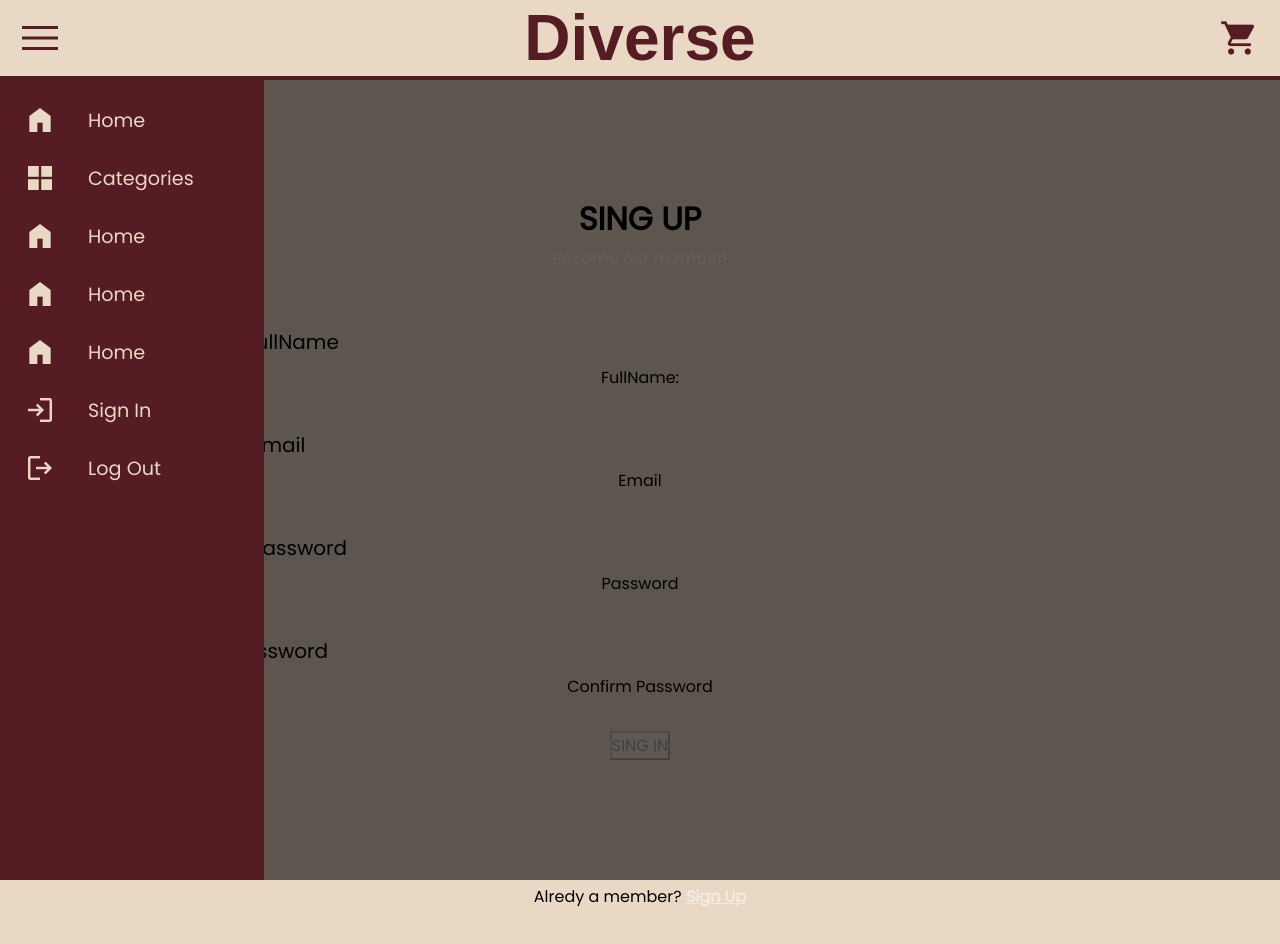
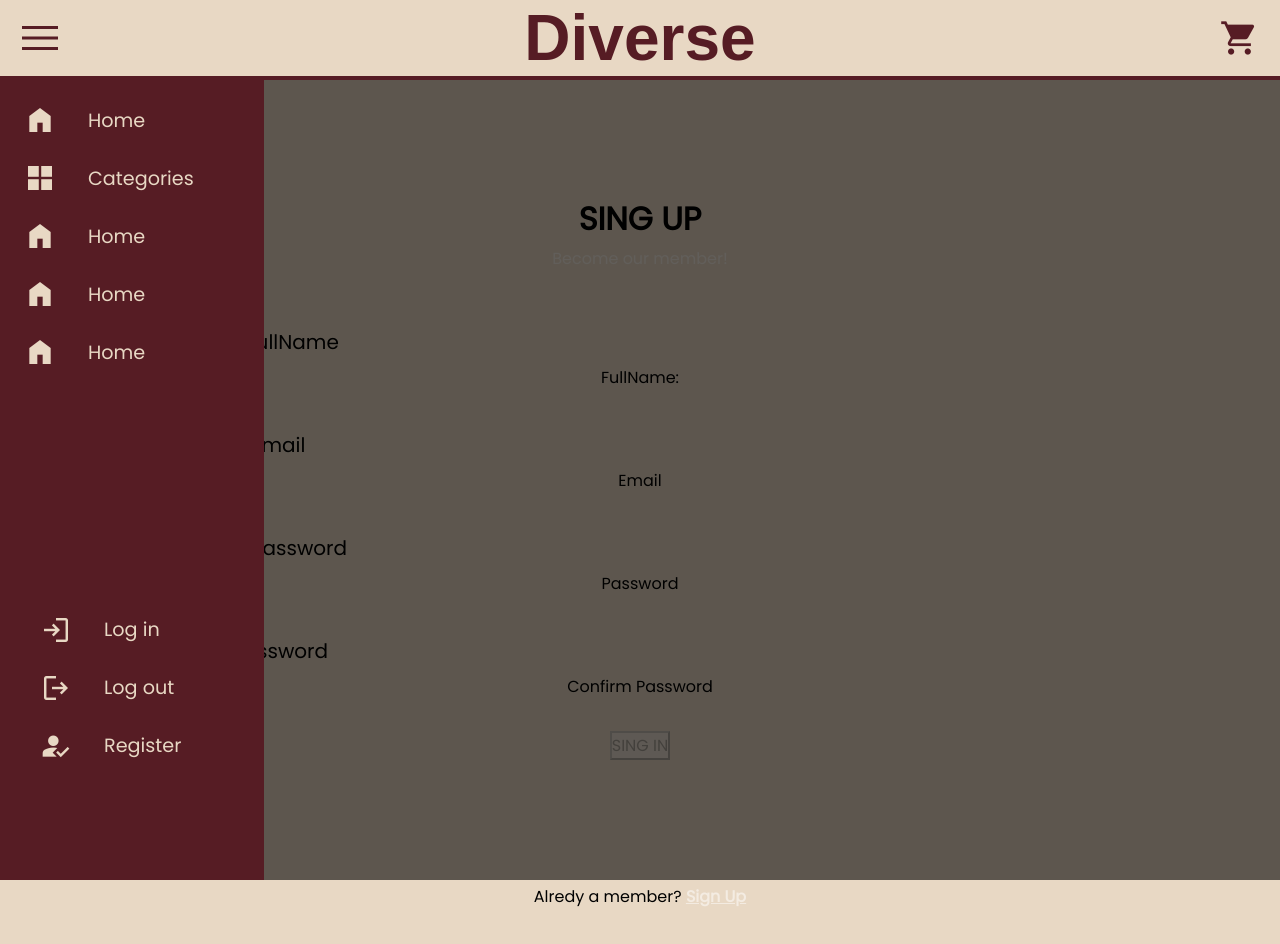
Before and after one commit to Tornayyydo/angular-project, an Angular app in the folder angular-project/: page /register in a window 1280 px wide. Both pictures are taken after a click on the element "menu". Shown: the top 944 px of the page. Built offline with nearby package versions, Linux system fonts and the light colour scheme; a web font is replaced by a local one.

Commit message:
sidebar buttons below

```diff
--- a/angular-project/src/app/shell/register/register.component.scss
+++ b/angular-project/src/app/shell/register/register.component.scss
@@ -1 +1 @@
-@import "../node_modules/bootstrap/scss/bootstrap";
+@import "~bootstrap/dist/css/bootstrap.min.css";
--- a/angular-project/src/app/shell/sidebar/nav-data.ts
+++ b/angular-project/src/app/shell/sidebar/nav-data.ts
@@ -23,15 +23,5 @@ export const navbarData = [
         routeLink: '',
         icon: 'home',
         label: 'Home'
-    },
-    {
-        routeLink: '',
-        icon: 'login',
-        label: 'Sign In'
-    },
-    {
-        routeLink: '',
-        icon: 'logout',
-        label: 'Log Out'
-    },
+    }
 ]
--- a/angular-project/src/app/shell/sidebar/sidebar.component.html
+++ b/angular-project/src/app/shell/sidebar/sidebar.component.html
@@ -1,6 +1,6 @@
 <div class="sidenav" *ngIf="!sidebarService.collapsed">
     <ul class="sidenav-nav">
-        <li class="sidenav-nav-item" *ngFor="let data of navData">
+        <li class="sidenav-nav-item" (click)="onClicked()" *ngFor="let data of navData">
             <a class="sidenav-nav-link" [routerLink]="[data.routeLink]">
                 <span class="material-symbols-outlined sidenav-link-icon">
                     {{data.icon}}
@@ -8,6 +8,34 @@
                 <span class="sidenav-link-text" *ngIf="!sidebarService.collapsed">{{data.label}}</span>
             </a>
         </li>
+        <li class="sidenav-nav-item footer">
+            <ul class="sidenav-nav ftr">
+                <li class="sidenav-nav-item" (click)="onClicked()">
+                    <a class="sidenav-nav-link" routerLink="/login">
+                        <span class="material-symbols-outlined sidenav-link-icon">
+                            login
+                        </span>
+                        <span class="sidenav-link-text">Log in</span>
+                    </a>
+                </li>
+                <li class="sidenav-nav-item" (click)="onClicked()">
+                    <a class="sidenav-nav-link" routerLink="">
+                        <span class="material-symbols-outlined sidenav-link-icon">
+                            logout
+                        </span>
+                        <span class="sidenav-link-text">Log out</span>
+                    </a>
+                </li>
+                <li class="sidenav-nav-item" (click)="onClicked()">
+                    <a class="sidenav-nav-link" routerLink="/login">
+                        <span class="material-symbols-outlined sidenav-link-icon">
+                            how_to_reg
+                        </span>
+                        <span class="sidenav-link-text">Register</span>
+                    </a>
+                </li>
+            </ul>
+        </li>
     </ul>
 </div>
 
--- a/angular-project/src/app/shell/sidebar/sidebar.component.scss
+++ b/angular-project/src/app/shell/sidebar/sidebar.component.scss
@@ -51,6 +51,20 @@
             }
         }
     }
+
+    .footer {
+        flex-grow: 1;
+        display: flex;
+        position: relative;
+        .ftr {
+            flex-grow: 1;
+            align-items: flex-start;
+            justify-content: flex-end;
+            position: absolute;
+            width: 100%;
+            bottom: 0;
+        }
+    }
 }
 
 .dimm {
--- a/angular-project/src/app/shell/sidebar/sidebar.component.ts
+++ b/angular-project/src/app/shell/sidebar/sidebar.component.ts
@@ -14,7 +14,6 @@ export class SidebarComponent {
 
   @HostListener('document:click', ['$event'])
   onClick(event: MouseEvent) {
-    console.log(this.sidebarService.collapsed);
     const target = event.target as HTMLElement;
     const sidebarElement = this.elementRef.nativeElement.querySelector('.sidenav');
     const isClickInsideSidebar = sidebarElement && sidebarElement.contains(target);
@@ -23,4 +22,8 @@ export class SidebarComponent {
       this.sidebarService.collapsed = true
     }
   }
+
+  onClicked(){
+    this.sidebarService.collapsed = true
+  }
 }
```
